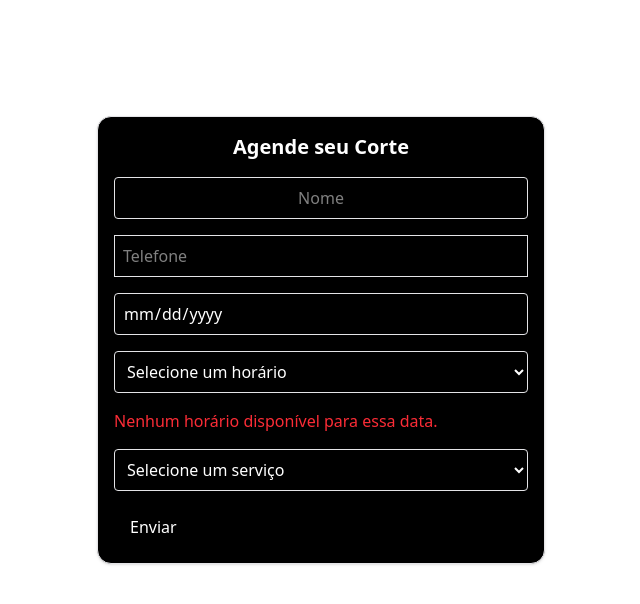
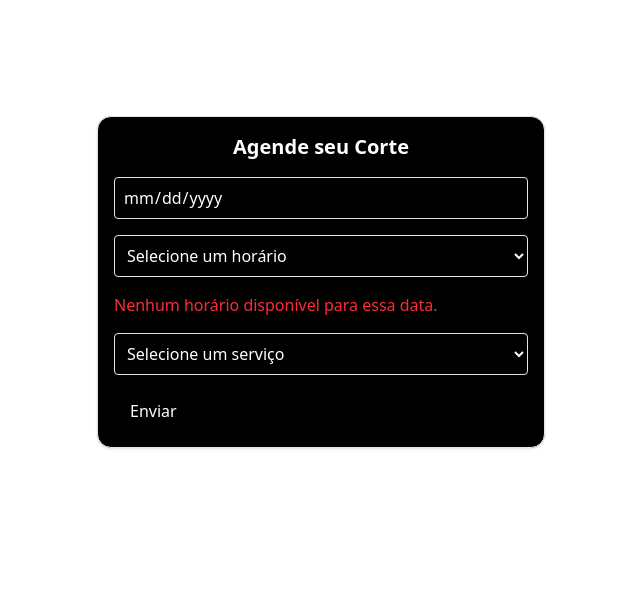
Before and after one commit to T-rror/barbearia-app, a Next.js app: page /agendamento in a window 1280 px wide. Shown: the top 604 px of the page, without its empty margins (319-959 px from the left). Built offline with nearby package versions, Linux system fonts and the light colour scheme.

Commit message:
feat(form): integração completa com API autenticada e envio de agendamento vinculado ao usuário

```diff
--- a/src/app/agendamento/page.js
+++ b/src/app/agendamento/page.js
@@ -72,6 +72,10 @@ export default function FormularioAgendamento() {
 
  const onSubmit = async (data) => {
   try {
+    console.log("Dados do formulário:", data);
+
+
+
     const resCheck = await fetch(
       `http://localhost:3001/appointment/check?date=${data.date}&time=${data.time}`
     );
@@ -83,14 +87,12 @@ export default function FormularioAgendamento() {
     }
 
     const agendamento = {
-        name: data.name,
-        phone: data.phone,
       date: data.date,
       time: data.time,
       service: data.service,
     };
 
-      const token = localStorage.getItem('token');
+    const token = localStorage.getItem("token");
     if (!token) {
       alert("Você precisa estar logado para agendar.");
       router.push("/login");
@@ -99,19 +101,20 @@ export default function FormularioAgendamento() {
 
     const response = await fetch("http://localhost:3001/appointment", {
       method: "POST",
-
       headers: {
         "Content-Type": "application/json",
-        Authorization: `Bearer ${token}`, // <-- Aqui está a correção!
+        Authorization: `Bearer ${token}`,
       },
       body: JSON.stringify(agendamento),
     });
+
+    if (!response.ok) {
+      const errorMessage = await response.text();
+      throw new Error(errorMessage || "Erro ao enviar agendamento");
+    }
+
     const responseText = await response.text();
     console.log("Resposta do backend:", responseText);
-
-      if (!response.ok) throw new Error("Erro ao enviar agendamento");
-
-
 
     alert("Agendamento enviado com sucesso!");
     reset();
@@ -121,6 +124,7 @@ export default function FormularioAgendamento() {
     alert("Erro ao enviar. Verifique a conexão.");
   }
 };
+
 
   return (
     <Formulario
--- a/src/app/components/agendamento/Formulario.jsx
+++ b/src/app/components/agendamento/Formulario.jsx
@@ -14,26 +14,6 @@ export default function Formulario({
       <div className="bg-black max-w-md mx-auto mt-10 p-4 border rounded-xl shadow">
         <h1 className="text-white text-center text-xl font-bold mb-4">Agende seu Corte</h1>
         <form onSubmit={handleSubmit(onSubmit)} className="space-y-4">
-          <input
-            {...register("name", { required: "O nome é obrigatório" })}
-            placeholder="Nome"
-            className="w-full p-2 border rounded text-center text-white bg-black"
-          />
-          {errors.name && <p className="text-red-500">{errors.name.message}</p>}
-
-          <input
-            {...register("phone", {
-              required: "O telefone é obrigatório",
-              pattern: {
-                value: /^\(?\d{2}\)?\s?\d{4,5}-?\d{4}$/,
-                message: "Formato de telefone inválido",
-              },
-            })}
-            placeholder="Telefone"
-            className="w-full p-2 border bg-black text-white"
-          />
-          {errors.phone && <p className="text-red-500">{errors.phone.message}</p>}
-
           <input
             {...register("date", { required: "A data é obrigatória" })}
             type="date"
--- a/src/app/components/auth/signin.js
+++ b/src/app/components/auth/signin.js
@@ -4,14 +4,15 @@ import { useState } from 'react';
 import { useRouter } from 'next/navigation';
 import axios from 'axios';
 
-export default  function SigninForm() {
-  const [step, setStep] = useState(1); // 1: email, 2: senha
+export default function SigninForm() {
+  const [step, setStep] = useState(1); // 1: email, 2: senha e dados
   const [emailExists, setEmailExists] = useState(null);
-
 
   const [email, setEmail] = useState('');
   const [password, setPassword] = useState('');
   const [confirmPassword, setConfirmPassword] = useState('');
+  const [name, setName] = useState('');
+  const [phone, setPhone] = useState('');
   const [erro, setErro] = useState('');
   const router = useRouter();
 
@@ -28,7 +29,7 @@ export default  function SigninForm() {
 
       const data = await res.json();
       setEmailExists(data.exists);
-      setStep(2); // avança para parte da senha
+      setStep(2); // avança para parte da senha/dados
     } catch (err) {
       console.error(err);
       setErro('Erro ao verificar e-mail');
@@ -40,8 +41,8 @@ export default  function SigninForm() {
     setErro('');
 
     try {
-      // Se o email já existe → login
       if (emailExists) {
+        // LOGIN
         const res = await fetch(`${process.env.NEXT_PUBLIC_API_URL}/auth/signin`, {
           method: 'POST',
           headers: { 'Content-Type': 'application/json' },
@@ -53,7 +54,6 @@ export default  function SigninForm() {
         const data = await res.json();
         localStorage.setItem('token', data.accessToken);
 
-        // Verifica role
         const me = await axios.get(`${process.env.NEXT_PUBLIC_API_URL}/auth/me`, {
           headers: {
             Authorization: `Bearer ${data.accessToken}`,
@@ -63,12 +63,15 @@ export default  function SigninForm() {
         const role = me.data.role;
         if (role === 'CLIENTE') router.push('/agendamento');
         else if (role === 'BARBEIRO') router.push('/admin');
-      }
-
-      // Se o email não existe → cadastro
-      else {
+      } else {
+        // CADASTRO
         if (password !== confirmPassword) {
           setErro('As senhas não coincidem');
+          return;
+        }
+
+        if (!name || !phone) {
+          setErro('Preencha nome e telefone');
           return;
         }
 
@@ -78,7 +81,8 @@ export default  function SigninForm() {
           body: JSON.stringify({
             email,
             password,
-            name: null, // pode ser ajustado futuramente
+            name,
+            phone,
           }),
         });
 
@@ -91,12 +95,7 @@ export default  function SigninForm() {
       console.error(err);
       setErro('Erro ao enviar dados');
     }
-
-
   };
-
-
-
 
   return (
     <form onSubmit={step === 1 ? checkEmail : handleSubmit} className="space-y-4">
@@ -114,6 +113,30 @@ export default  function SigninForm() {
 
       {step === 2 && (
         <>
+          {/* CAMPOS DE CADASTRO */}
+          {!emailExists && (
+            <>
+              <input
+                type="text"
+                placeholder="Nome"
+                value={name}
+                onChange={(e) => setName(e.target.value)}
+                className="w-full p-2 border rounded"
+                required
+              />
+
+              <input
+                type="tel"
+                placeholder="Telefone"
+                value={phone}
+                onChange={(e) => setPhone(e.target.value)}
+                className="w-full p-2 border rounded"
+                required
+              />
+            </>
+          )}
+
+          {/* SENHA E CONFIRMAÇÃO */}
           <input
             type="password"
             placeholder="Senha"
@@ -137,11 +160,7 @@ export default  function SigninForm() {
       )}
 
       <button type="submit" className="w-full bg-black text-white py-2 rounded">
-        {step === 1
-          ? 'Continuar'
-          : emailExists
-          ? 'Entrar'
-          : 'Criar Conta'}
+        {step === 1 ? 'Continuar' : emailExists ? 'Entrar' : 'Criar Conta'}
       </button>
 
       {step === 2 && (
@@ -152,6 +171,8 @@ export default  function SigninForm() {
             setEmailExists(null);
             setPassword('');
             setConfirmPassword('');
+            setName('');
+            setPhone('');
           }}
           className="text-sm text-gray-500"
         >
```
Lines whose indentation alone changed are shown as unchanged.
